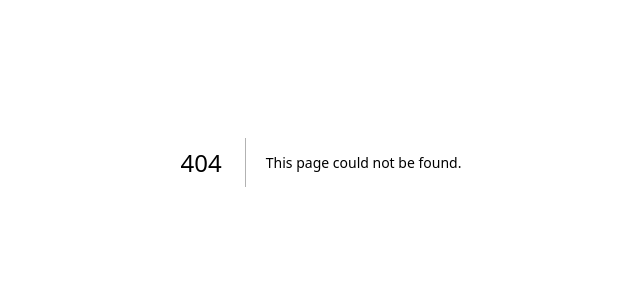
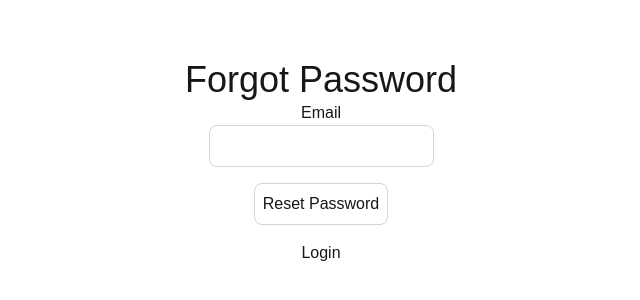
Before and after one commit to Sachinsen7/end-to-end-webdev, a Next.js app in the folder NextJS/new-one/my-app/: page /forgot-password in a window 1280 px wide. Before the commit this address had no page. Shown: the part 238-538 px from the top of the page, without its empty margins (319-959 px from the left). Built offline with nearby package versions, Linux system fonts and the light colour scheme.

Commit message:
add forgot page

```diff
--- /dev/null
+++ b/NextJS/new-one/my-app/src/app/forgot-password/page.tsx
@@ -0,0 +1,49 @@
+"use client";
+
+import axios from "axios";
+import React, { useState } from "react";
+import toast from "react-hot-toast";
+import Link from "next/link";
+
+export default function ForgotPasswordPage() {
+  const [email, setEmail] = useState("");
+  const [loading, setLoading] = useState(false);
+
+  const onForgotPassword = async () => {
+    try {
+      setLoading(true);
+      const response = await axios.post("/api/users/forgot-password", {
+        email,
+      });
+      console.log("forgot password success", response.data);
+      toast.success("Check your email for password reset link");
+    } catch (error: any) {
+      console.log("forgot password failed", error);
+      toast.error("Something went wrong");
+    } finally {
+      setLoading(false);
+    }
+  };
+
+  return (
+    <div className="flex flex-col items-center justify-center min-h-screen py-2">
+      <h1 className="text-4xl">Forgot Password</h1>
+      <hr />
+      <label htmlFor="email">Email</label>
+      <input
+        className="p-2 border border-gray-300 rounded-lg mb-4 focus:outline-none focus:border-gray-600"
+        type="email"
+        id="email"
+        value={email}
+        onChange={(e) => setEmail(e.target.value)}
+      />
+      <button
+        className="p-2 border border-gray-300 rounded-lg mb-4 focus:outline-none focus:border-gray-600"
+        onClick={onForgotPassword}
+      >
+        {loading ? "Loading..." : "Reset Password"}
+      </button>
+      <Link href="/login">Login</Link>
+    </div>
+  );
+}
```
